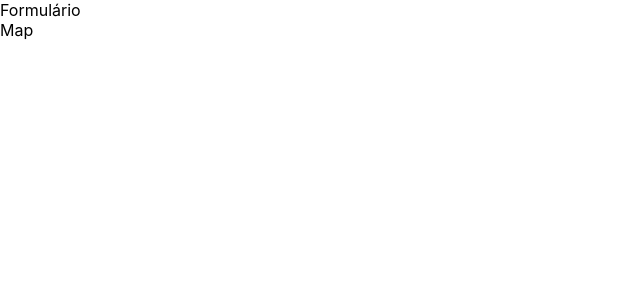
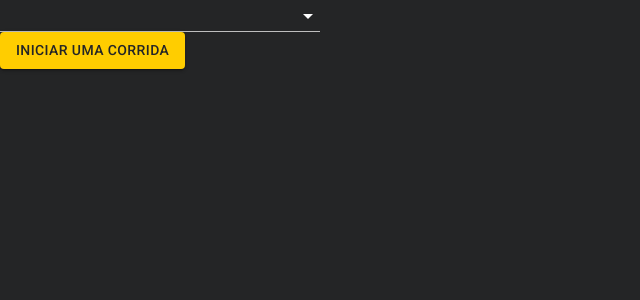
Before and after one commit to mauricioco/code-delivery, a React (Create React App) app in the folder client-react/: page / in a window 1280 px wide. Shown: the top 300 px of the page, without its empty margins (0-640 px from the left). Built offline with nearby package versions, Linux system fonts and the light colour scheme.

Commit message:
Basic component and theme.

```diff
--- a/client-react/src/App.tsx
+++ b/client-react/src/App.tsx
@@ -1,10 +1,13 @@
+import { CssBaseline, ThemeProvider } from "@material-ui/core";
 import { Mapping } from "./components/Mapping";
+import theme from "./theme";
 
 function App() {
   return (
-    <div>
+    <ThemeProvider theme={theme}>
+      <CssBaseline />
       <Mapping />
-    </div>
+    </ThemeProvider>
   );
 }
 
--- a/client-react/src/components/Mapping.tsx
+++ b/client-react/src/components/Mapping.tsx
@@ -1,14 +1,28 @@
 // @flow
-import { Grid } from '@material-ui/core';
+import { Button, Grid, MenuItem, Select } from '@material-ui/core';
 import * as React from 'react';
 type Props = {
 
 };
 export const Mapping = (props: Props) => {
   return (
-    <div>
-      <Grid item>Formulário</Grid>
-      <Grid item>Map</Grid>
-    </div>
+    <Grid container>
+      <Grid item xs={12} sm={3}>
+        <form>
+          <Select fullWidth>
+            <MenuItem value="">
+              <em>Selecione uma corrida</em>
+            </MenuItem>
+            <MenuItem value="1">
+              <em>Primeiro</em>
+            </MenuItem>
+          </Select>
+          <Button type="submit" color="primary" variant="contained">Iniciar uma corrida</Button>
+        </form>
+      </Grid>
+      <Grid item xs={12} sm={9}>
+        <div id="map"></div>
+      </Grid>
+    </Grid>
   );
 };
--- /dev/null
+++ b/client-react/src/theme.ts
@@ -0,0 +1,19 @@
+import { createMuiTheme, createTheme } from "@material-ui/core";
+import { Palette, PaletteOptions } from "@material-ui/core/styles/createPalette";
+
+const palette: PaletteOptions = {
+  type: 'dark',
+  primary: {
+    main: '#FFCD00',
+    contrastText: '#242526',
+  },
+  background: {
+    default: '#242526',
+  },
+};
+
+const theme = createTheme({
+  palette,
+});
+
+export default theme;
```
